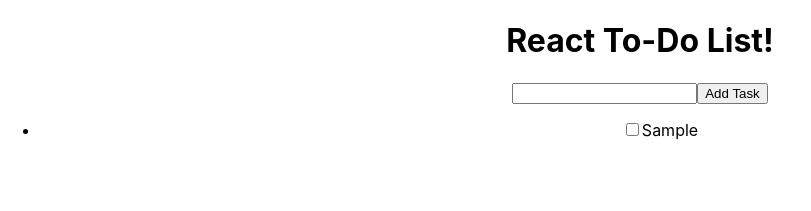
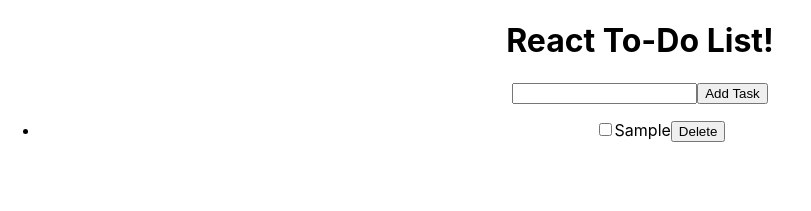
Before and after one commit to RYe01/react-todo-cin-24, a React (Create React App) app: page / in a window 1280 px wide. Both pictures are taken after typing "Sample" into the empty fields and a click on the button "Add Task". Shown: the top 211 px of the page, without its empty margins (0-811 px from the left). Built offline with nearby package versions, Linux system fonts and the light colour scheme.

Commit message:
Implement delete feature

```diff
--- a/src/App.js
+++ b/src/App.js
@@ -10,6 +10,11 @@
       setTasks([...tasks, { text: newTask, completed: false }]);
       setNewTask("");
     }
+  };
+
+  const deleteTask = (index) => {
+    const updatedTasks = tasks.filter((_, i) => i !== index);
+    setTasks(updatedTasks);
   };
 
   const toggleTask = (index) => {
@@ -36,6 +41,7 @@
             onChange={() => toggleTask(index)}
           />
           {task.text}
+          <button onClick={() => deleteTask(index)}>Delete</button>
         </li>
       ))}
       </ul>
```
Lines whose indentation alone changed are shown as unchanged.
